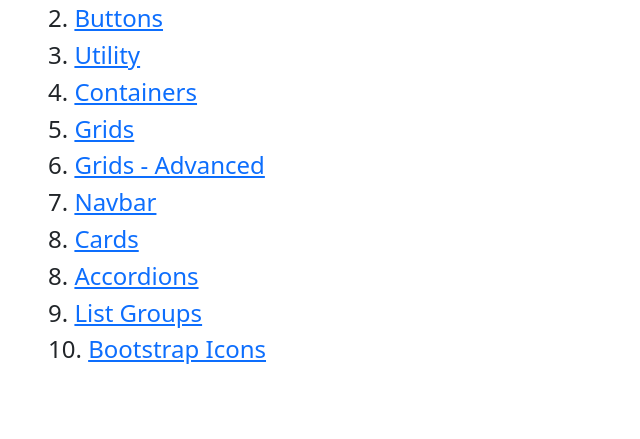
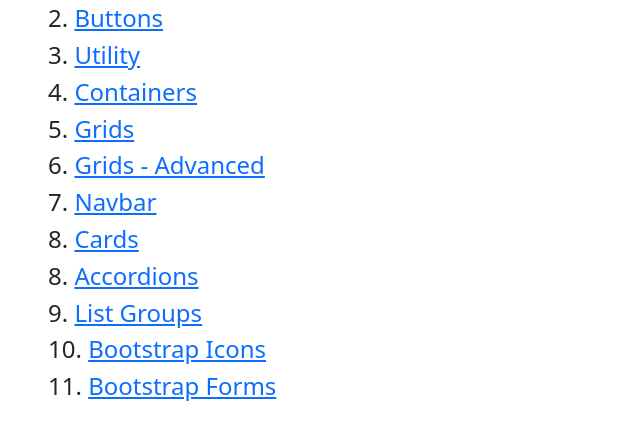
Before and after one commit to Baisampayan/Bootstrap-V5-Practice, a plain HTML site: page index.html in a window 1280 px wide. Shown: the part 127-566 px from the top of the page, without its empty margins (0-640 px from the left). Drawn offline with nearby package versions, Linux system fonts and the light colour scheme.

Commit message:
Added: Bootstrap Forms

```diff
--- a/index.html
+++ b/index.html
@@ -21,6 +21,7 @@
         <div class="h4">8. <a href="/accordions.html">Accordions</a></div>
         <div class="h4">9. <a href="/list-groups.html">List Groups</a></div>
         <div class="h4">10. <a href="/bootstrap-icons.html">Bootstrap Icons</a></div>
+        <div class="h4">11. <a href="/forms.html">Bootstrap Forms</a></div>
     </div>
 
     <script src="https://cdn.jsdelivr.net/npm/bootstrap@5.2.0/dist/js/bootstrap.bundle.min.js" integrity="sha384-A3rJD856KowSb7dwlZdYEkO39Gagi7vIsF0jrRAoQmDKKtQBHUuLZ9AsSv4jD4Xa" crossorigin="anonymous"></script>
```
